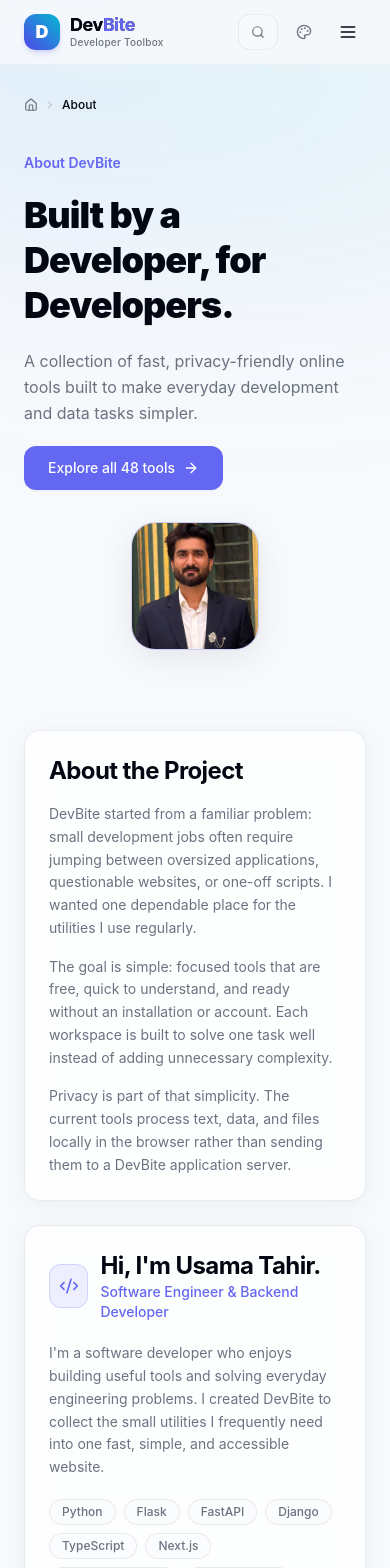
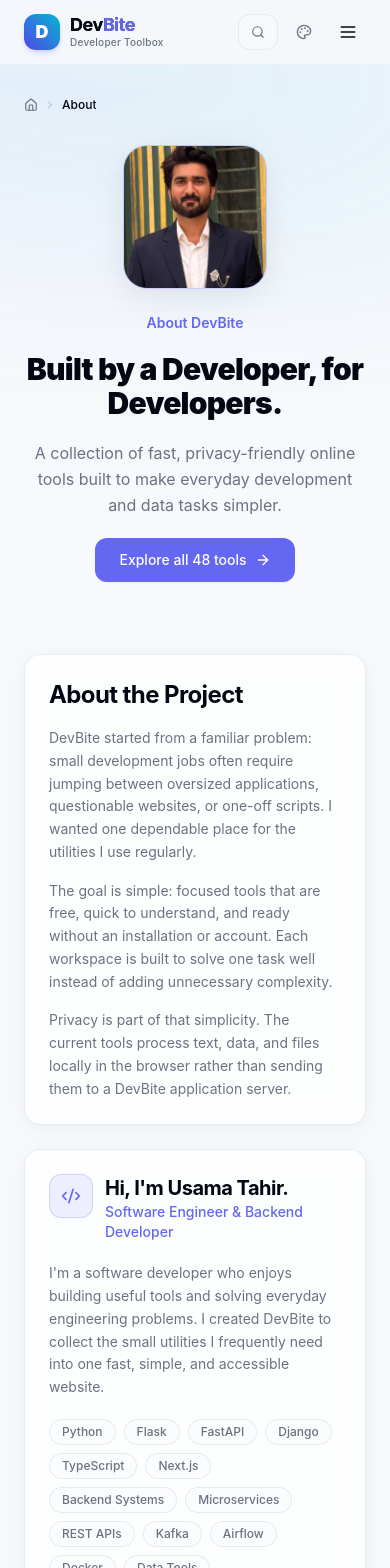
Before and after one commit to usama124/dev-bite, a Next.js app: page /about in a window 390 px wide. Shown: the top 1568 px of the page. Built offline with nearby package versions, Linux system fonts and the light colour scheme.

Commit message:
Made responsive

```diff
--- a/src/app/about/page.tsx
+++ b/src/app/about/page.tsx
@@ -122,13 +122,13 @@ export default function AboutPage() {
       <Breadcrumbs items={[{ label: "About" }]} />
 
       <div className="space-y-14 md:space-y-20">
-        <section className="grid items-center gap-8 py-6 md:grid-cols-[1fr_auto] md:py-10">
-          <div className="max-w-3xl space-y-5">
+        <section className="grid items-center gap-6 py-4 md:grid-cols-[1fr_auto] md:gap-10 md:py-10">
+          <div className="order-2 max-w-3xl space-y-5 text-center md:order-1 md:text-left">
             <p className="text-sm font-semibold text-primary">About DevBite</p>
-            <h1 className="text-4xl font-black leading-tight tracking-tight text-foreground sm:text-5xl md:text-6xl">
+            <h1 className="text-3xl font-black leading-[1.12] tracking-tight text-foreground sm:text-5xl md:text-6xl">
               Built by a Developer, for Developers.
             </h1>
-            <p className="max-w-2xl text-base leading-relaxed text-muted-foreground sm:text-lg">
+            <p className="mx-auto max-w-2xl text-base leading-relaxed text-muted-foreground sm:text-lg md:mx-0">
               A collection of fast, privacy-friendly online tools built to make everyday development and data tasks simpler.
             </p>
             <Link
@@ -140,13 +140,13 @@ export default function AboutPage() {
             </Link>
           </div>
 
-          <div className="relative mx-auto h-32 w-32 overflow-hidden rounded-3xl border border-primary/20 bg-primary/10 shadow-glass md:h-40 md:w-40">
+          <div className="relative order-1 mx-auto h-36 w-36 overflow-hidden rounded-3xl border border-primary/20 bg-primary/10 shadow-glass md:order-2 md:h-40 md:w-40">
             <Image
               src={SITE_CONFIG.developer.image}
               alt={SITE_CONFIG.developer.imageAlt}
               fill
               priority
-              sizes="(min-width: 768px) 160px, 128px"
+              sizes="(min-width: 768px) 160px, 144px"
               className="object-cover object-[center_28%]"
             />
           </div>
@@ -169,12 +169,12 @@ export default function AboutPage() {
           </article>
 
           <article className="glass-card rounded-2xl p-6 sm:p-8">
-            <div className="flex items-center gap-3">
-              <div className="flex h-11 w-11 items-center justify-center rounded-xl border border-primary/20 bg-primary/10 text-primary">
+            <div className="flex items-start gap-3">
+              <div className="flex h-11 w-11 shrink-0 items-center justify-center rounded-xl border border-primary/20 bg-primary/10 text-primary">
                 <Code2 className="h-5 w-5" />
               </div>
-              <div>
-                <h2 className="text-2xl font-bold tracking-tight">Hi, I&apos;m {SITE_CONFIG.developer.name}.</h2>
+              <div className="min-w-0">
+                <h2 className="text-xl font-bold tracking-tight sm:text-2xl">Hi, I&apos;m {SITE_CONFIG.developer.name}.</h2>
                 <p className="text-sm font-medium text-primary">{SITE_CONFIG.developer.role}</p>
               </div>
             </div>
@@ -196,7 +196,7 @@ export default function AboutPage() {
                     href={href}
                     target="_blank"
                     rel="noreferrer"
-                    className="inline-flex h-9 items-center gap-2 rounded-lg border border-input bg-background/50 px-4 text-sm font-medium transition-colors hover:bg-accent focus-visible:outline-none focus-visible:ring-2 focus-visible:ring-ring"
+                    className="inline-flex h-9 w-full items-center justify-center gap-2 rounded-lg border border-input bg-background/50 px-4 text-sm font-medium transition-colors hover:bg-accent focus-visible:outline-none focus-visible:ring-2 focus-visible:ring-ring sm:w-auto"
                   >
                     <Icon className="h-4 w-4" />
                     {label}
--- a/src/components/shared/Footer.tsx
+++ b/src/components/shared/Footer.tsx
@@ -8,9 +8,9 @@ export function Footer() {
   return (
     <footer className="mt-20 border-t border-border/60 bg-muted/20 backdrop-blur-md">
       <div className="container py-12 md:py-16">
-        <div className="grid grid-cols-1 md:grid-cols-5 gap-8 lg:gap-12">
+        <div className="grid grid-cols-1 gap-8 sm:grid-cols-2 lg:grid-cols-5 lg:gap-12">
           {/* Brand & Privacy */}
-          <div className="md:col-span-2 space-y-4">
+          <div className="space-y-4 sm:col-span-2 lg:col-span-2">
             <div className="flex items-center gap-2.5">
               <div className="h-8 w-8 rounded-lg bg-gradient-to-tr from-indigo-600 to-cyan-500 flex items-center justify-center text-white font-black text-base shadow-sm">
                 D
@@ -93,7 +93,7 @@ export function Footer() {
         </div>
 
         {/* Bottom Bar */}
-        <div className="mt-12 pt-6 border-t border-border/40 flex flex-col sm:flex-row items-center justify-between gap-4 text-xs text-muted-foreground">
+        <div className="mt-12 flex flex-col items-center justify-between gap-4 border-t border-border/40 pt-6 text-center text-xs text-muted-foreground sm:flex-row sm:text-left">
           <p>&copy; {new Date().getFullYear()} DevBite. Built for developers worldwide.</p>
           <div className="flex items-center gap-1">
             <span>Fast &bull; Private &bull; Open Web Utilities</span>
--- a/src/components/shared/Navbar.tsx
+++ b/src/components/shared/Navbar.tsx
@@ -68,7 +68,7 @@ export function Navbar() {
             </Link>
 
             {/* Desktop Navigation */}
-            <nav className="hidden md:flex items-center gap-1 text-sm font-medium">
+            <nav className="hidden lg:flex items-center gap-1 text-sm font-medium">
               {navLinks.map((link) => {
                 const Icon = link.icon;
                 const isActive = pathname === link.href;
@@ -113,7 +113,7 @@ export function Navbar() {
             <Button
               variant="ghost"
               size="icon"
-              className="md:hidden h-9 w-9 rounded-lg"
+              className="h-9 w-9 rounded-lg lg:hidden"
               onClick={() => setIsMobileMenuOpen(!isMobileMenuOpen)}
               aria-label="Toggle mobile menu"
             >
@@ -124,7 +124,7 @@ export function Navbar() {
 
         {/* Mobile Dropdown Menu */}
         {isMobileMenuOpen && (
-          <div className="md:hidden border-b border-border/60 bg-background/95 backdrop-blur-2xl px-4 py-3 space-y-1 animate-fade-in">
+          <div className="space-y-1 border-b border-border/60 bg-background/95 px-4 py-3 backdrop-blur-2xl animate-fade-in lg:hidden">
             {navLinks.map((link) => {
               const Icon = link.icon;
               const isActive = pathname === link.href;
```
Also changed, not shown: 1 other file (tests, documents, lock files or other folders).
